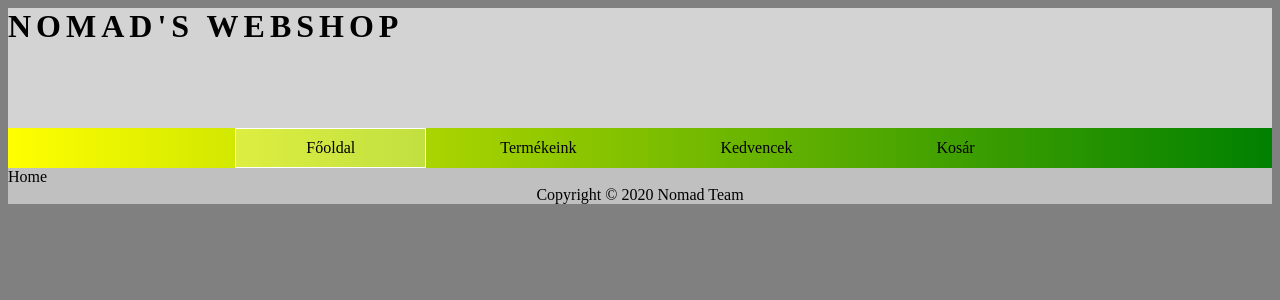
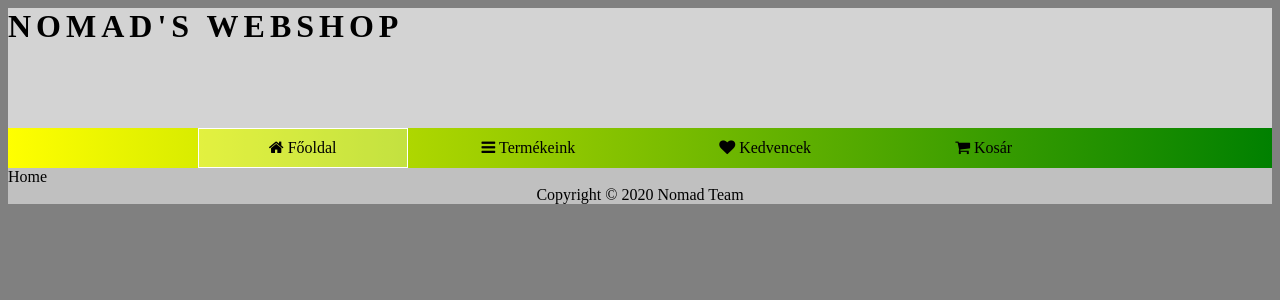
Before and after one commit to Trapzor/AFP_2nd_project, a PHP site: page / in a window 1280 px wide. Shown: the top 300 px of the page. Run offline with PHP 8.4, Linux system fonts and the light colour scheme.

Commit message:
Added icons for nav buttons

```diff
--- a/Project/backend/nav.php
+++ b/Project/backend/nav.php
@@ -4,14 +4,14 @@ if (empty($_GET['p']))
 ?>
 
 <div class="navbutton <?=$_GET['p']=='home'?"active":""?>">
-    <a href="index.php?p=home">Főoldal</a>
+    <a href="index.php?p=home"><i class="fa fa-home"></i> Főoldal</a>
 </div>
 <div class="navbutton <?=$_GET['p']=='browse'?"active":""?>">
-    <a href="index.php?p=browse">Termékeink</a>
+    <a href="index.php?p=browse"><i class="fa fa-bars"></i> Termékeink</a>
 </div>
 <div class="navbutton <?=$_GET['p']=='favorites'?"active":""?>">
-    <a href="index.php?p=favorites">Kedvencek</a>
+    <a href="index.php?p=favorites"><i class="fa fa-heart"></i> Kedvencek</a>
 </div>
 <div class="navbutton <?=$_GET['p']=='cart'?"active":""?>">
-    <a href="index.php?p=cart">Kosár</a>
+    <a href="index.php?p=cart"><i class="fa fa-shopping-cart"></i> Kosár</a>
 </div>
```
